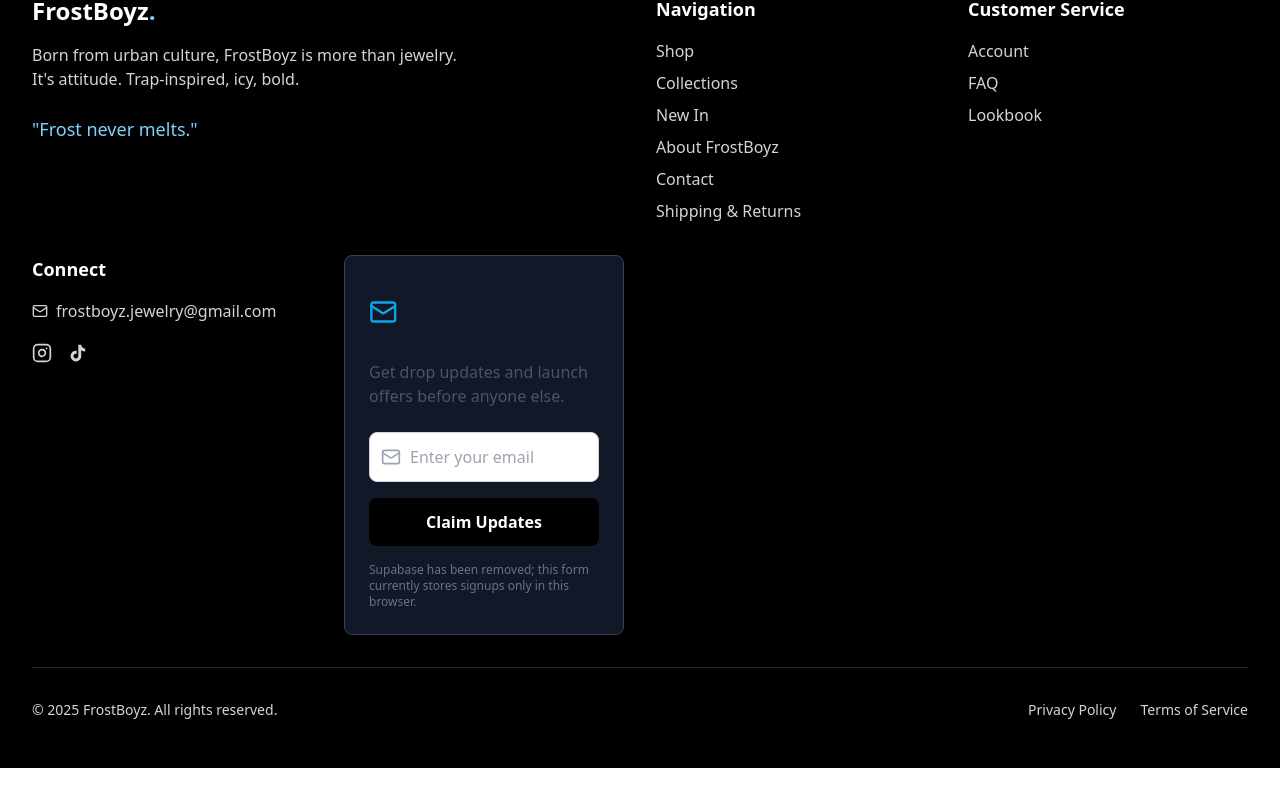
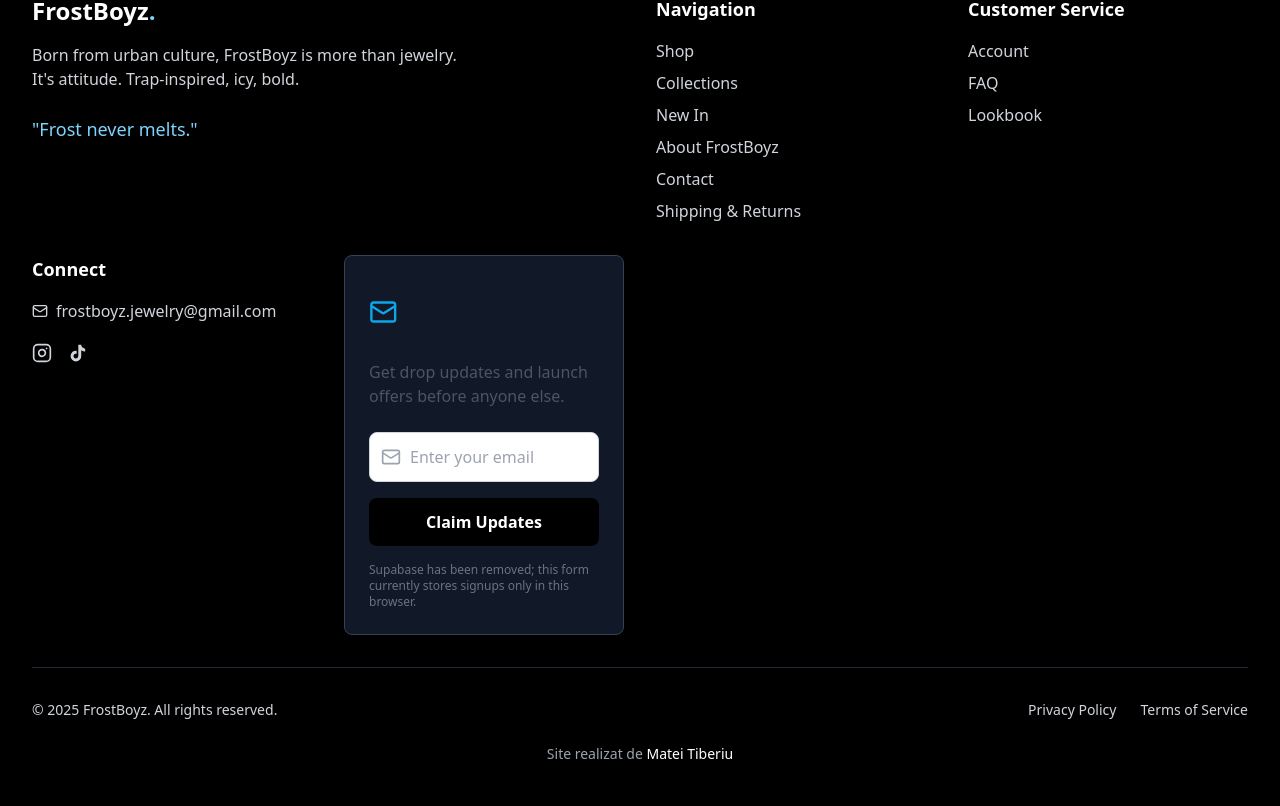
Before and after one commit to Tiberiu58/frostboyz-site2, a React (Vite) app: page /politica-confidentialitate in a window 1280 px wide. Shown: the part 4545-5351 px from the top of the page. Before the commit the page ends 5313 px from the top, so only its background shows below. Built offline with nearby package versions, Linux system fonts and the light colour scheme.

Commit message:
Add credit line for Matei Tiberiu in footer
Co-Authored-By: Claude Opus 4.7 <noreply@anthropic.com>

```diff
--- a/src/components/Footer.tsx
+++ b/src/components/Footer.tsx
@@ -91,6 +91,11 @@ const Footer: React.FC = () => {
               </Link>
             </div>
           </div>
+          <div className="mt-6 text-center">
+            <p className="text-gray-400 dark:text-gray-500 text-sm">
+              Site realizat de <span className="text-white font-medium">Matei Tiberiu</span>
+            </p>
+          </div>
         </div>
       </div>
     </footer>
```
